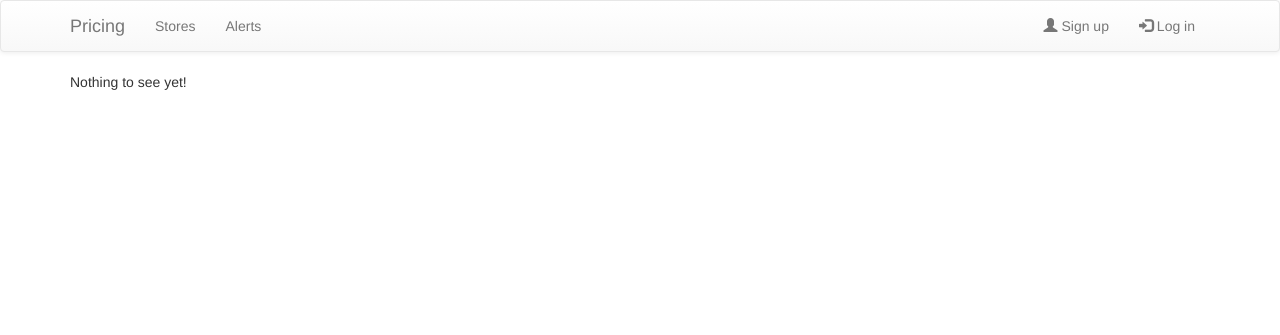
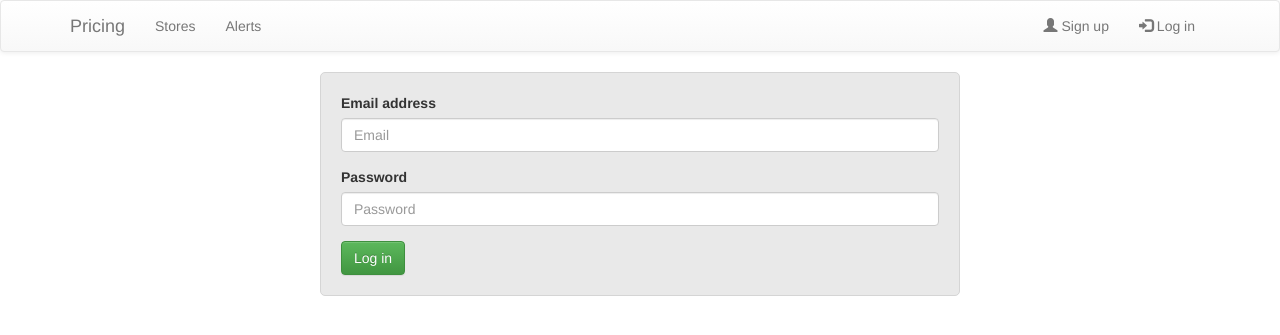
Before and after one commit to edlgg/discount-tracker-website, a Flask app: page /users/login in a window 1280 px wide. Shown: the top 335 px of the page. Run offline with Flask 2, Linux system fonts and the light colour scheme; some libraries are stand-ins or nearby versions.

Commit message:
added Log-in and Log-out

```diff
--- a/src/models/alerts/alert.py
+++ b/src/models/alerts/alert.py
@@ -82,3 +82,7 @@ class Alert(object):
               "to": ["delagarzaguerra@gmail.com"],
               "subject": "Hello",
               "text": "Testing some Mailgun awesomeness!"})
+
+	@classmethod
+	def find_by_user_email(cls, user_email):
+		return [cls(**elem) for elem in Database.find(AlertConstants.COLLECTION, {'user_email':user_email})]
--- a/src/models/users/constants.py
+++ b/src/models/users/constants.py
@@ -0,0 +1 @@
+COLLECTION = "users"
--- a/src/models/users/views.py
+++ b/src/models/users/views.py
@@ -9,7 +9,7 @@ user_blueprint = Blueprint('users', __name__)
 def login_user():
 	if request.method == 'POST':
 		email = request.form['email']
-		password = request.form['hashed']
+		password = request.form['password']
 
 		try:
 			if User.is_login_valid(email, password):
@@ -24,7 +24,7 @@ def login_user():
 def register_user():
 	if request.method == 'POST':
 		email = request.form['email']
-		password = request.form['hashed']
+		password = request.form['password']
 
 		try:
 			if User.register_user(email, password):
@@ -37,11 +37,15 @@ def register_user():
 
 @user_blueprint.route('/alerts')
 def user_alerts():
-	return "This is the alerts page."
+    user = User.find_by_email(email = session['email'])
+    alerts = user.get_alerts
+
+    return render_template('users/alerts.jinja2', alerts = alerts)
 
 @user_blueprint.route('/logout')
 def logout_user():
-	pass
+	session['email'] = None
+	return redirect(url_for('home'))
 
 @user_blueprint.route('/check_alerts/<string:user_id>')
 def check_user_alerts(user_id):
--- a/src/templates/users/login.jinja2
+++ b/src/templates/users/login.jinja2
@@ -1,3 +1,15 @@
 {% extends "base.jinja2" %} {% block content %}
-<p>Nothing to see yet!</p>
+<div class="form-size">
+<form action = "{{ url_for('users.login_user') }}" method = "post">
+    <div class="form-group">
+        <label for="email">Email address</label>
+        <input type="email" class="form-control" name="email" id="email" placeholder="Email">
+    </div>
+    <div class="form-group">
+            <label for="password">Password</label>
+            <input type="password" class="form-control" name="password" id="password" placeholder="Password">
+    </div>
+        <button type="submit" class="btn btn-success">Log in</button>
+</form>
+</div>
 {% endblock %}
--- a/src/templates/users/register.jinja2
+++ b/src/templates/users/register.jinja2
@@ -2,15 +2,15 @@
 
 
 <div class="form-size">
-<form>
+<form action = "{{ url_for('users.register_user') }}" method = "post">
     <div class="form-group">
         <label for="email">Email address</label>
         <input type="email" class="form-control" name="email" id="email" placeholder="Email">
     </div>
     <div class="form-group">
             <label for="password">Password</label>
-            <input type="password" class="form-control" name="password" id="password">
-        </div>
+            <input type="password" class="form-control" name="password" id="password" placeholder="Password">
+    </div>
         <button type="submit" class="btn btn-success">Sign up</button>
 </form>
 </div>
```
Also changed, not shown: src/models/users/user.py (+11 -3 lines).
